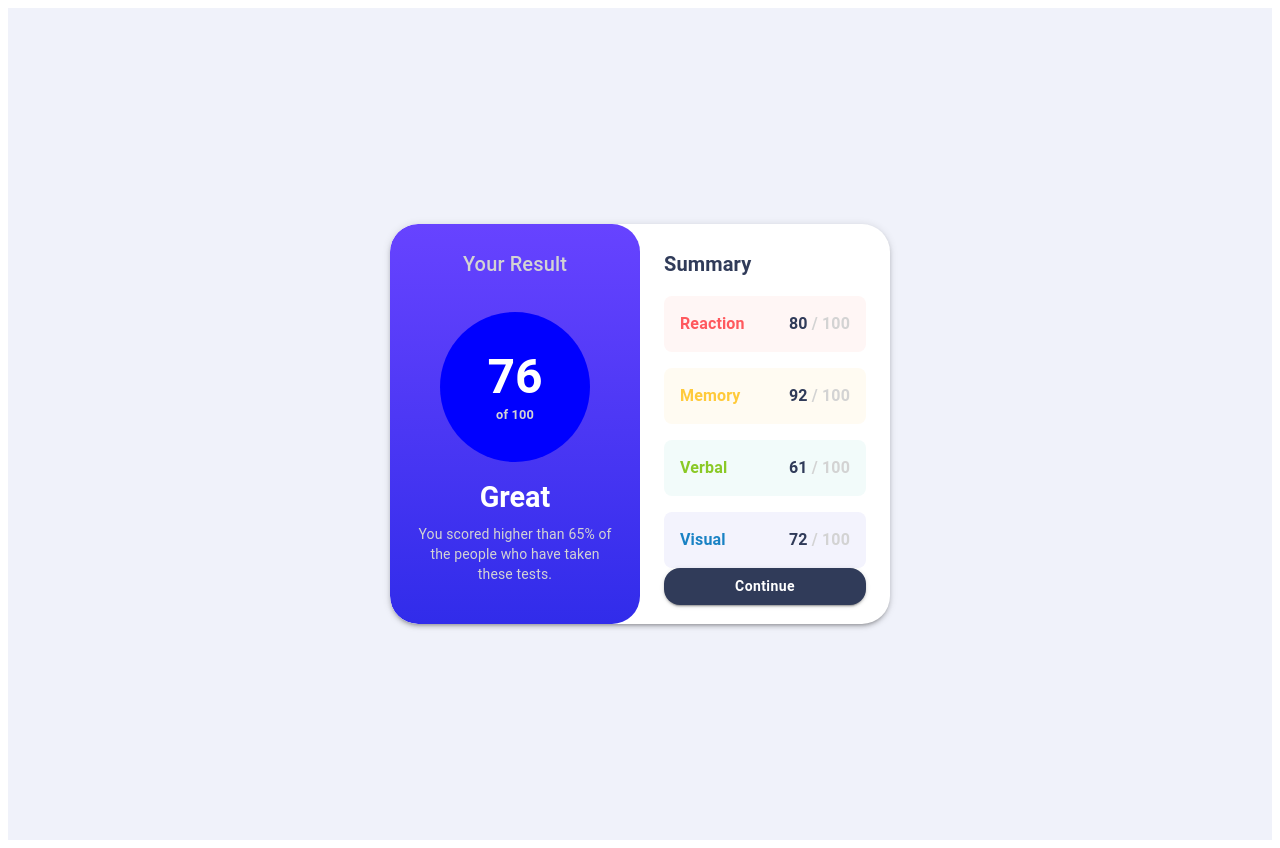
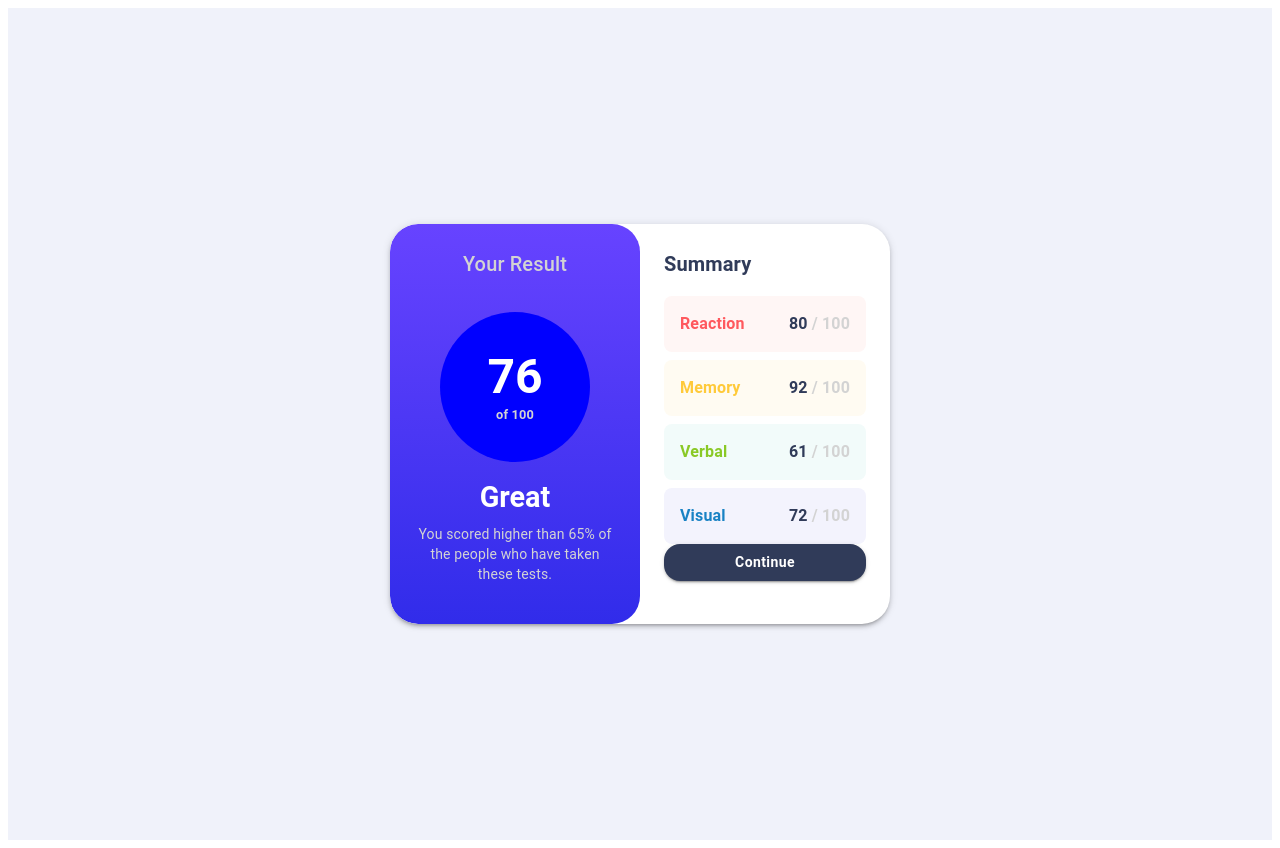
Before and after one commit to Cema2019/results-summary-frontend-mentor-challenge, a React (Vite) app: page / in a window 1280 px wide. Built offline with nearby package versions, Linux system fonts and the light colour scheme.

Commit message:
adjust spacing

```diff
--- a/src/App.tsx
+++ b/src/App.tsx
@@ -98,7 +98,7 @@ const App: React.FC = () => {
           <Typography variant="h6" sx={{ marginBottom: 2, fontWeight: "bold", color: "#303b59" }}>
             Summary
           </Typography>
-          <Stack spacing={2}>
+          <Stack spacing={1}>
             <SummaryItem category="Reaction" score={80} color="#ff595e" backgroundColor="#fff6f5" />
             <SummaryItem category="Memory" score={92} color="#ffca3a" backgroundColor="#fffbf2" />
             <SummaryItem category="Verbal" score={61} color="#8ac926" backgroundColor="#f2fbfa" />
```
